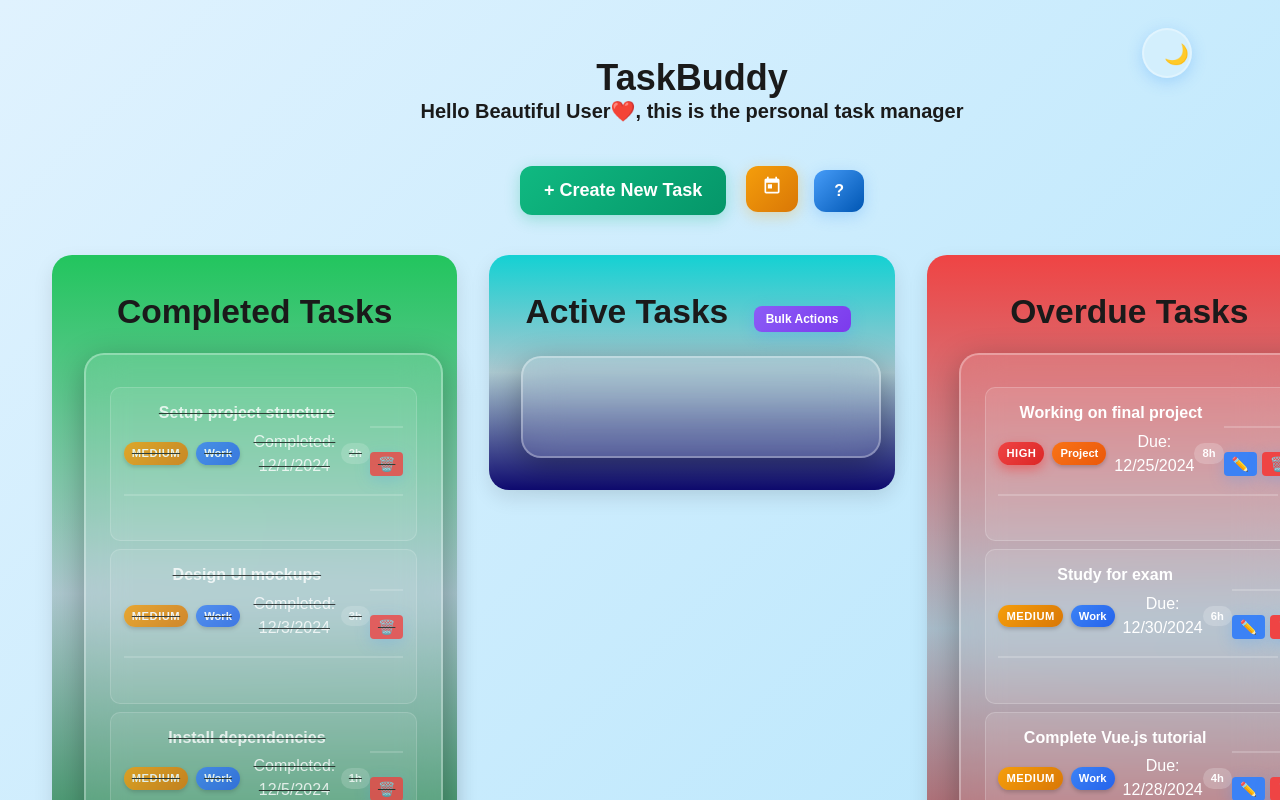
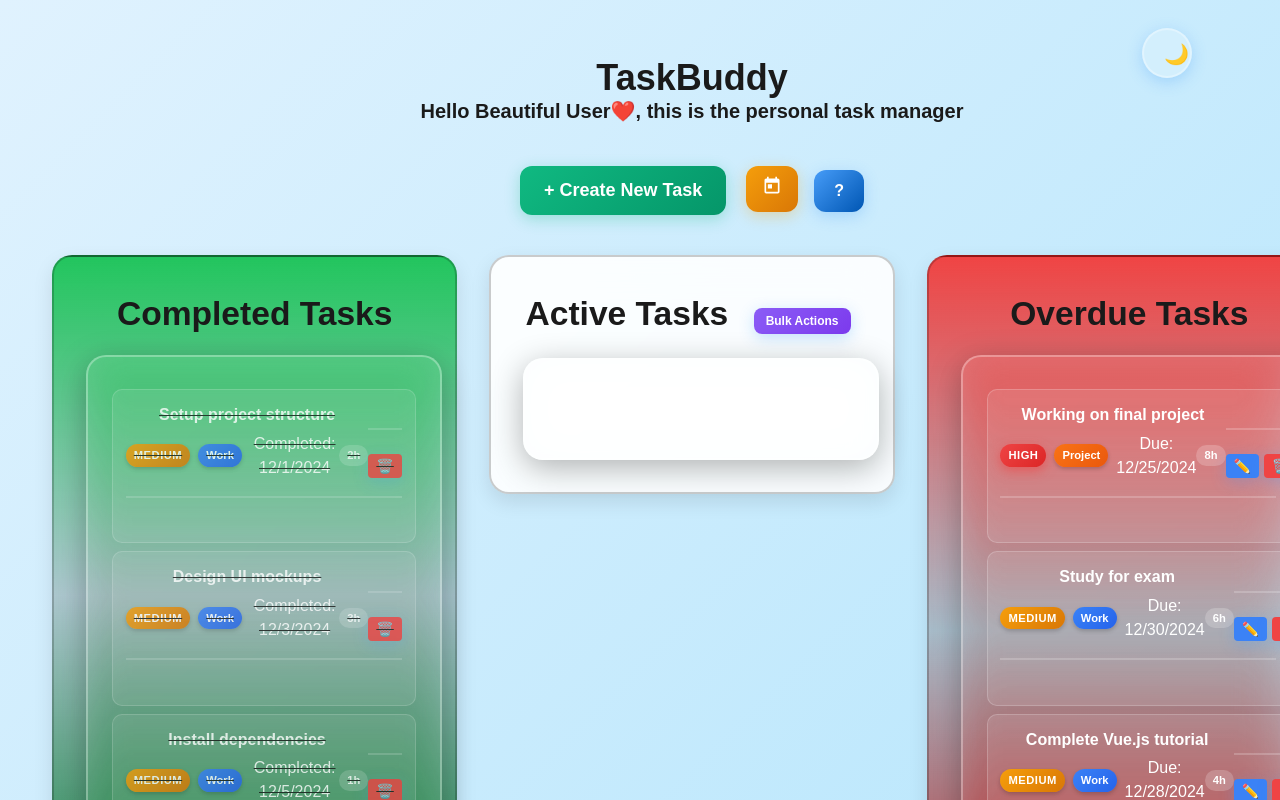
Before and after one commit to Llego-250/Task-Buddy, a Vue app: page / in a window 1280 px wide. Shown: the top 800 px of the page. Built offline with nearby package versions, Linux system fonts and the light colour scheme.

Commit message:
Updating card styles to use theme variables

```diff
--- a/src/App.vue
+++ b/src/App.vue
@@ -936,10 +936,13 @@ body {
 .card{
   flex: 1;
   min-width: 300px;
-  background: linear-gradient(rgb(20, 209, 211), rgba(82, 108, 96, 0.299),rgb(14, 10, 111));
+  background: var(--bg-secondary);
   border-radius: 20px;
   box-shadow: 0 8px 20px rgba(0, 0, 0, 0.1);
   padding: 2rem;
+  color: var(--text-primary);
+  backdrop-filter: blur(20px);
+  border: 2px solid var(--border-color);
 }
 .card.completed {
   background: linear-gradient(rgb(34, 197, 94), rgba(82, 108, 96, 0.299), rgb(21, 128, 61));
```
